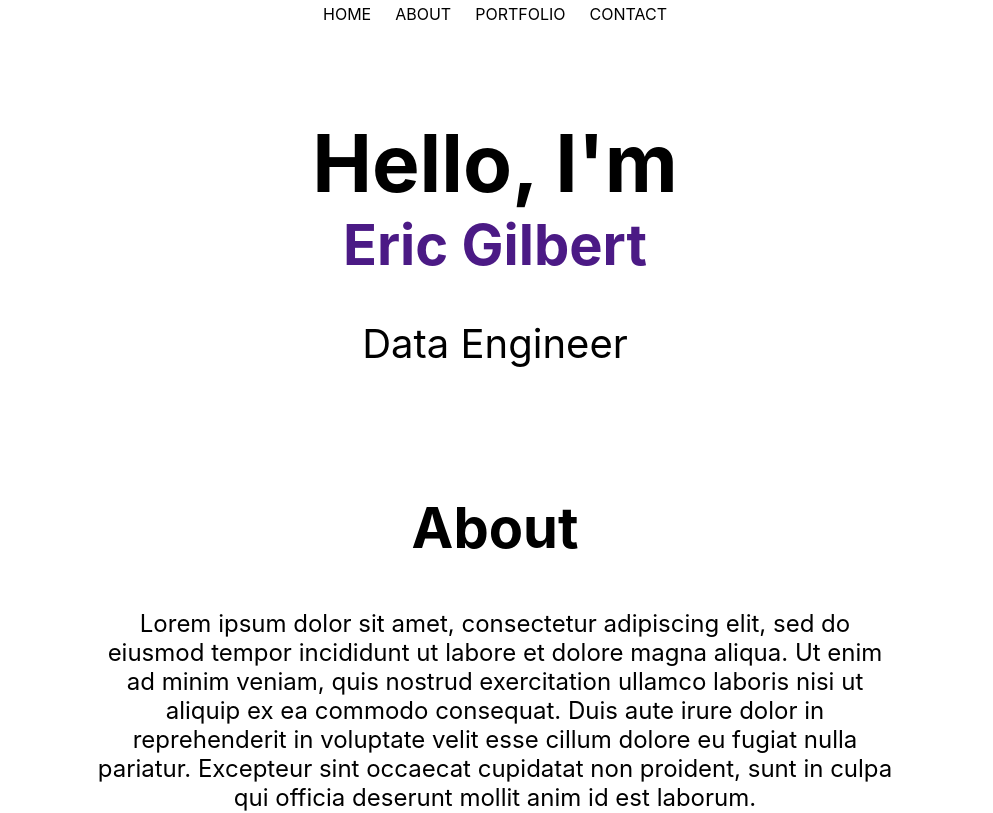
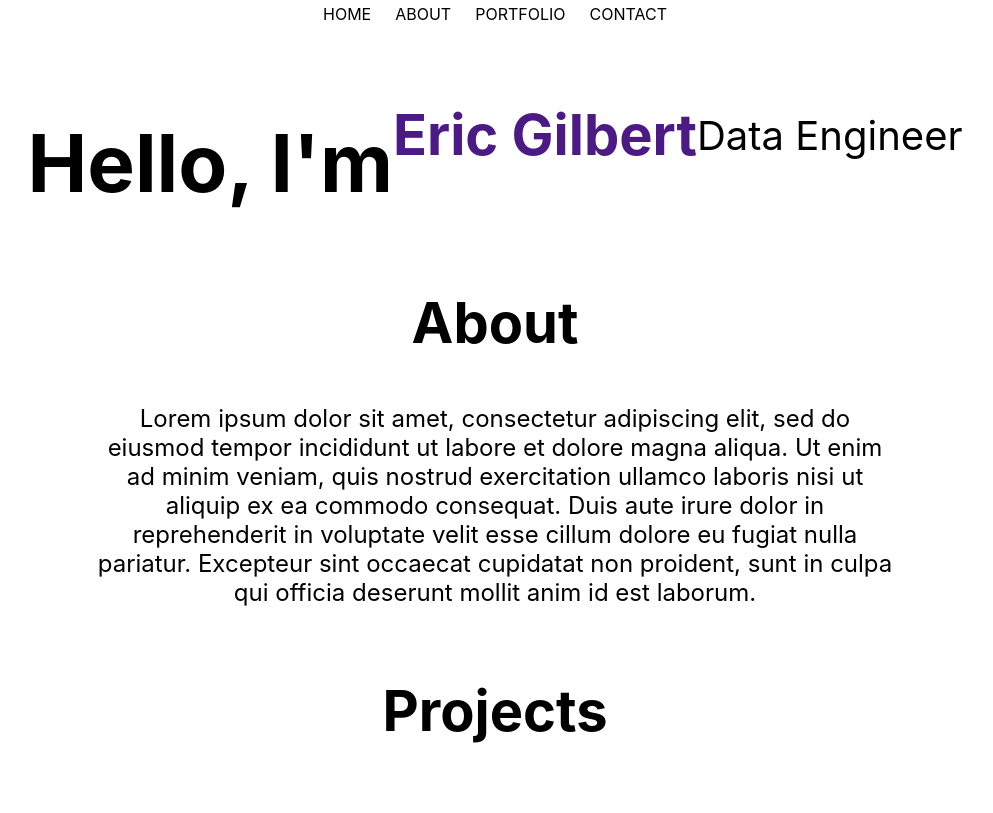
Before and after one commit to egilbert2310/portfolio-website, a React (Create React App) app: page / in a window 1280 px wide. Shown: the top 813 px of the page, without its empty margins (145-1138 px from the left). Built offline with nearby package versions, Linux system fonts and the light colour scheme.

Commit message:
redoing header section, started animation portion

```diff
--- a/package.json
+++ b/package.json
@@ -8,7 +8,8 @@
     "@testing-library/user-event": "^13.5.0",
     "react": "^18.2.0",
     "react-dom": "^18.2.0",
-    "react-scripts": "5.0.1",
+    "react-scripts": "^5.0.1",
+    "styled-components": "^5.3.11",
     "web-vitals": "^2.1.4"
   },
   "scripts": {
--- a/src/App.css
+++ b/src/App.css
@@ -44,12 +44,12 @@ body{
 }
 
 
-.main-header-container{
+/* .main-header-container{
   display: flex;
   justify-content: center;
   align-items: center;
   margin-top: 2rem;
-}
+} */
 
 
 
--- a/src/App.js
+++ b/src/App.js
@@ -1,5 +1,5 @@
 import './App.css';
-import MainHeader from './components/main_header.component';
+import MainHeader from './sections/main_header.component';
 import Nav from './components/nav.component';
 import About from './components/about.component';
 import Project from './components/project.component';
@@ -12,7 +12,7 @@ function App() {
     <>
       <div className="App">
         <Nav/>
-        <MainHeader jobtitle={"Data Engineer"}/>
+        <MainHeader/>
         <About/>
         <ProjectTitle/>
         <div className='project-container'>
--- /dev/null
+++ b/src/components/animations/TextAnimation.jsx
@@ -0,0 +1,19 @@
+import React from "react";
+import styled, { keyframes } from "styled-components";
+
+export default function TextAnimation(){
+    return <Wrapper>Data Engineer</Wrapper>
+}
+
+const animation = keyframes`
+    0% {opacity: 0;}
+    100% {opacity: 1}
+`
+
+const Wrapper = styled.span`
+    opacity: 0;
+    animation-name: ${animation};
+    animation-duration: 6s;
+    text-align: center;
+    font-size: 2.5rem;
+`
--- a/src/components/main_header.component.jsx
+++ /dev/null
@@ -1,11 +0,0 @@
-export default function MainHeader({jobtitle}){
-    return(
-        <div className="main-header-container">
-        <div className="main-header">
-            <h1>Hello, I'm</h1>
-            <h2>Eric Gilbert</h2>
-            <p>{jobtitle}</p>
-        </div>
-        </div>
-    )
-}
--- /dev/null
+++ b/src/sections/main_header.component.jsx
@@ -0,0 +1,39 @@
+import React from "react"
+import styled from "styled-components"
+import TextAnimation from "../components/animations/TextAnimation"
+
+
+export default function MainHeader(){
+    return(
+        <MainHeaderContainer>
+                <Title>Hello, I'm</Title>
+                <Name>Eric Gilbert</Name>
+                <TextAnimation/>
+        </MainHeaderContainer>
+    )
+}
+
+const MainHeaderContainer = styled.div`
+    display: flex;
+    justify-content: center;
+    align-items: center;
+    margin-top: 2rem;
+`
+
+const Title = styled.h1`
+    color: black;
+    font-size: 5rem;
+    text-align: center;
+    margin-bottom: 0%;
+    padding-top: 0%;
+    display: block;
+`
+
+const Name = styled.h2`
+    color: rgb(75, 26, 133);
+    font-size: 3.5rem;
+    text-align: center;
+    margin: 0%;
+    padding: 0%;
+    display:block;
+`
```
Also changed, not shown: 1 other file (tests, documents, lock files or other folders).
